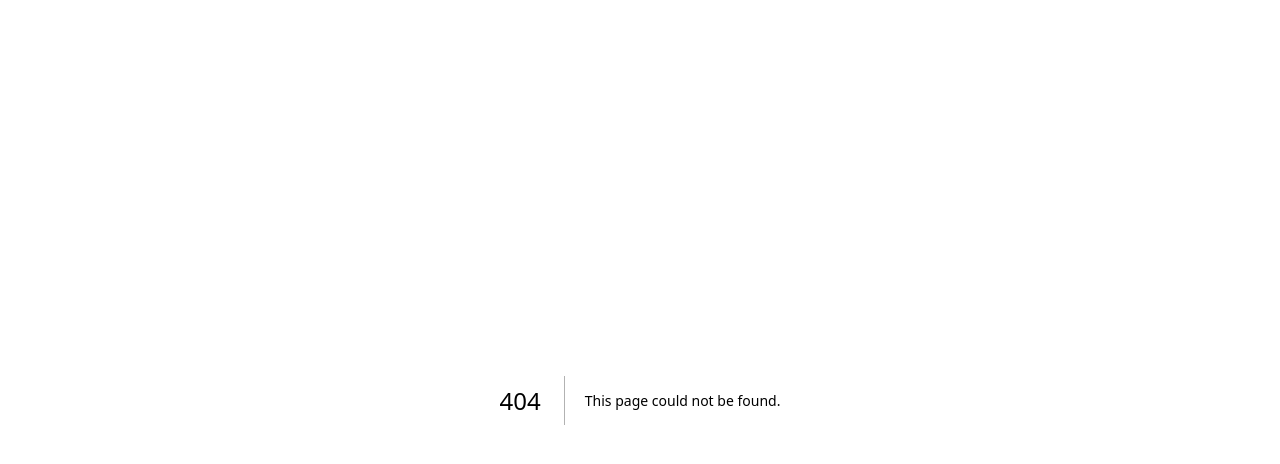
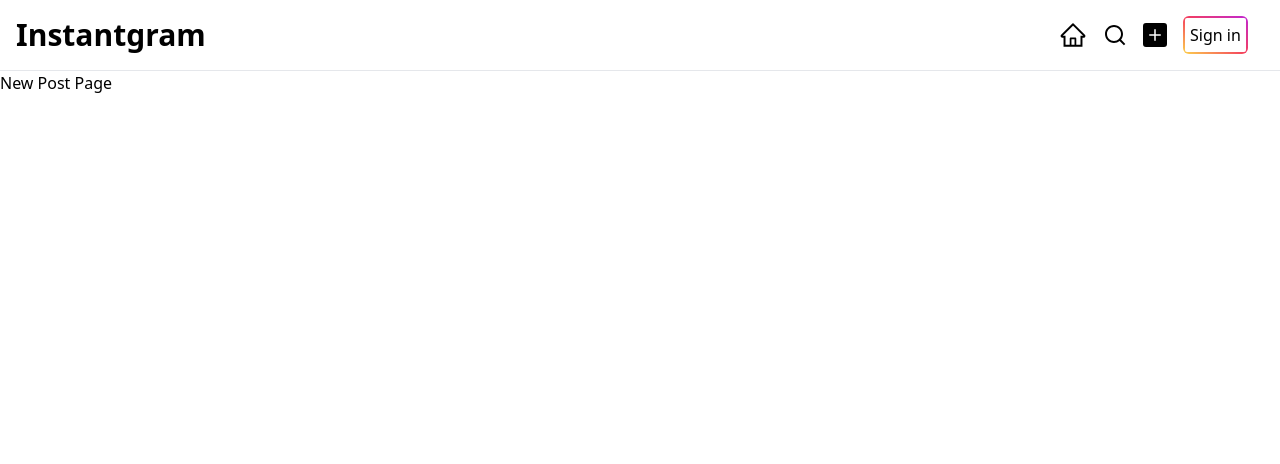
Before and after one commit to YunSukHyun/Insantgram, a Next.js app: page /new in a window 1280 px wide. Before the commit this address had no page. Shown: the top 464 px of the page. Built offline with nearby package versions, Linux system fonts and the light colour scheme.

Commit message:
feat: header

```diff
--- /dev/null
+++ b/src/app/components/ColorButton.tsx
@@ -0,0 +1,17 @@
+type Props = {
+  text: string;
+  onClick: () => void;
+};
+const ColorButton = ({ text, onClick }: Props) => {
+  return (
+    <div className='rounded-md bg-gradient-to-bl from-fuchsia-600 via-rose-500 to-amber-300 p-[0.15rem]'>
+      <button
+        className='bg-white rounded-sm text-base p-[0.3rem] hover:opacity-90 transition-opacity'
+        onClick={onClick}>
+        {text}
+      </button>
+    </div>
+  );
+};
+
+export default ColorButton;
--- /dev/null
+++ b/src/app/components/Navbar.tsx
@@ -0,0 +1,41 @@
+'use client';
+import Link from 'next/link';
+import HomeIcon from './ui/icons/HomeIcon';
+import HomeFillIcon from './ui/icons/HomeFillIcon';
+import SearchIcon from './ui/icons/SearchIcon';
+import SearchFillIcon from './ui/icons/SearchFillIcon';
+import NewIcon from './ui/icons/NewIcon';
+import NewFillIcon from './ui/icons/NewFillIcon';
+import { usePathname } from 'next/navigation';
+import ColorButton from './ColorButton';
+
+const menu = [
+  { href: '/', icon: <HomeIcon />, clickIcon: <HomeFillIcon /> },
+  { href: '/search', icon: <SearchIcon />, clickIcon: <SearchFillIcon /> },
+  { href: '/new', icon: <NewIcon />, clickIcon: <NewFillIcon /> },
+];
+const Navbar = () => {
+  const pathName = usePathname();
+
+  return (
+    <div className='flex justify-between items-center px-4'>
+      <Link href={'/'}>
+        <h1 className='text-3xl font-bold'>Instantgram</h1>
+      </Link>
+      <nav>
+        <ul className='flex gap-4 items-center p-4'>
+          {menu.map((item) => (
+            <li key={item.href}>
+              <Link href={item.href}>
+                {pathName === item.href ? item.clickIcon : item.icon}
+              </Link>
+            </li>
+          ))}
+          <ColorButton text='Sign in' onClick={() => {}} />
+        </ul>
+      </nav>
+    </div>
+  );
+};
+
+export default Navbar;
--- /dev/null
+++ b/src/app/components/ui/icons/HomeFillIcon.tsx
@@ -0,0 +1,7 @@
+import { AiFillHome } from 'react-icons/ai';
+
+const HomeFillIcon = () => {
+  return <AiFillHome className='w-7 h-7' />;
+};
+
+export default HomeFillIcon;
--- /dev/null
+++ b/src/app/components/ui/icons/HomeIcon.tsx
@@ -0,0 +1,7 @@
+import { AiOutlineHome } from 'react-icons/ai';
+
+const HomeIcon = () => {
+  return <AiOutlineHome className='w-7 h-7' />;
+};
+
+export default HomeIcon;
--- /dev/null
+++ b/src/app/components/ui/icons/NewFillIcon.tsx
@@ -0,0 +1,7 @@
+import { BsPlusSquareFill } from 'react-icons/bs';
+
+const NewFillIcon = () => {
+  return <BsPlusSquareFill className='w-6 h-6' />;
+};
+
+export default NewFillIcon;
--- /dev/null
+++ b/src/app/components/ui/icons/NewIcon.tsx
@@ -0,0 +1,7 @@
+import { BsPlusSquare } from 'react-icons/bs';
+
+const NewIcon = () => {
+  return <BsPlusSquare className='w-6 h-6' />;
+};
+
+export default NewIcon;
--- /dev/null
+++ b/src/app/components/ui/icons/SearchFillIcon.tsx
@@ -0,0 +1,7 @@
+import { RiSearchFill } from 'react-icons/ri';
+
+const SearchFillIcon = () => {
+  return <RiSearchFill className='w-6 h-6' />;
+};
+
+export default SearchFillIcon;
--- /dev/null
+++ b/src/app/components/ui/icons/SearchIcon.tsx
@@ -0,0 +1,7 @@
+import { RiSearchLine } from 'react-icons/ri';
+
+const SearchIcon = () => {
+  return <RiSearchLine className='w-6 h-6' />;
+};
+
+export default SearchIcon;
--- a/src/app/layout.tsx
+++ b/src/app/layout.tsx
@@ -1,6 +1,7 @@
 import type { Metadata } from 'next';
 import { Open_Sans } from 'next/font/google';
 import './globals.css';
+import Navbar from './components/Navbar';
 
 const openSans = Open_Sans({ subsets: ['latin'] });
 
@@ -16,7 +17,12 @@
 }>) {
   return (
     <html lang='en'>
-      <body className={openSans.className}>{children}</body>
+      <body className='w-full max-w-screen-xl overflow-auto mx-auto'>
+        <header className='sticky top-0 bg-white z-10 border-b'>
+          <Navbar />
+        </header>
+        <main>{children}</main>
+      </body>
     </html>
   );
 }
--- /dev/null
+++ b/src/app/new/page.tsx
@@ -0,0 +1,5 @@
+const NewPostPage = () => {
+  return <p>New Post Page</p>;
+};
+
+export default NewPostPage;
--- /dev/null
+++ b/src/app/search/page.tsx
@@ -0,0 +1,5 @@
+const Page = () => {
+  return <p>Search Page</p>;
+};
+
+export default Page;
```
